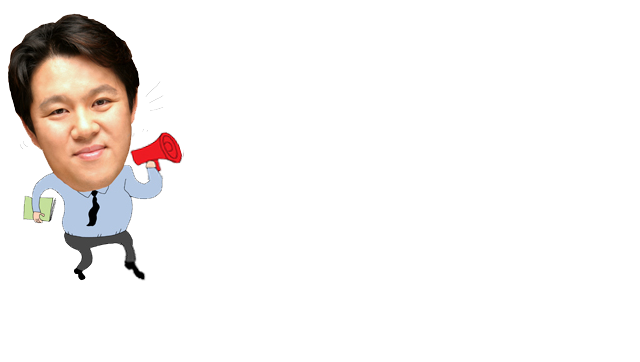
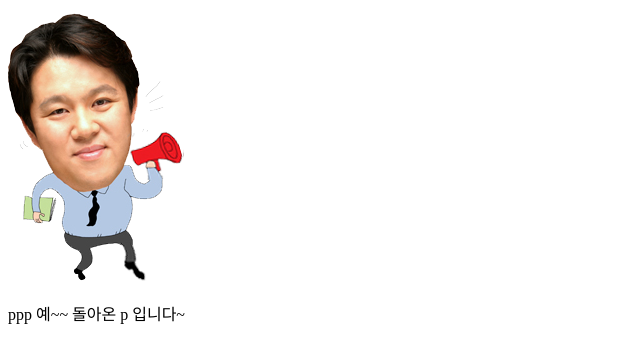
Before and after one commit to WeenyBeeny/my_app, a plain HTML site: page index.html in a window 1280 px wide. Shown: the part 116-478 px from the top of the page, without its empty margins (0-640 px from the left). Drawn offline with Linux system fonts and the light colour scheme.

Commit message:
p2 added

```diff
--- a/index.html
+++ b/index.html
@@ -10,5 +10,6 @@
     <h1>인덱스 페이지 입니다.</h1>
     <p>p1 입니다.</p>
     <img src="images/kim1.png">
+    <p>ppp 예~~ 돌아온 p 입니다~</p>
 </body>
 </html>
```
